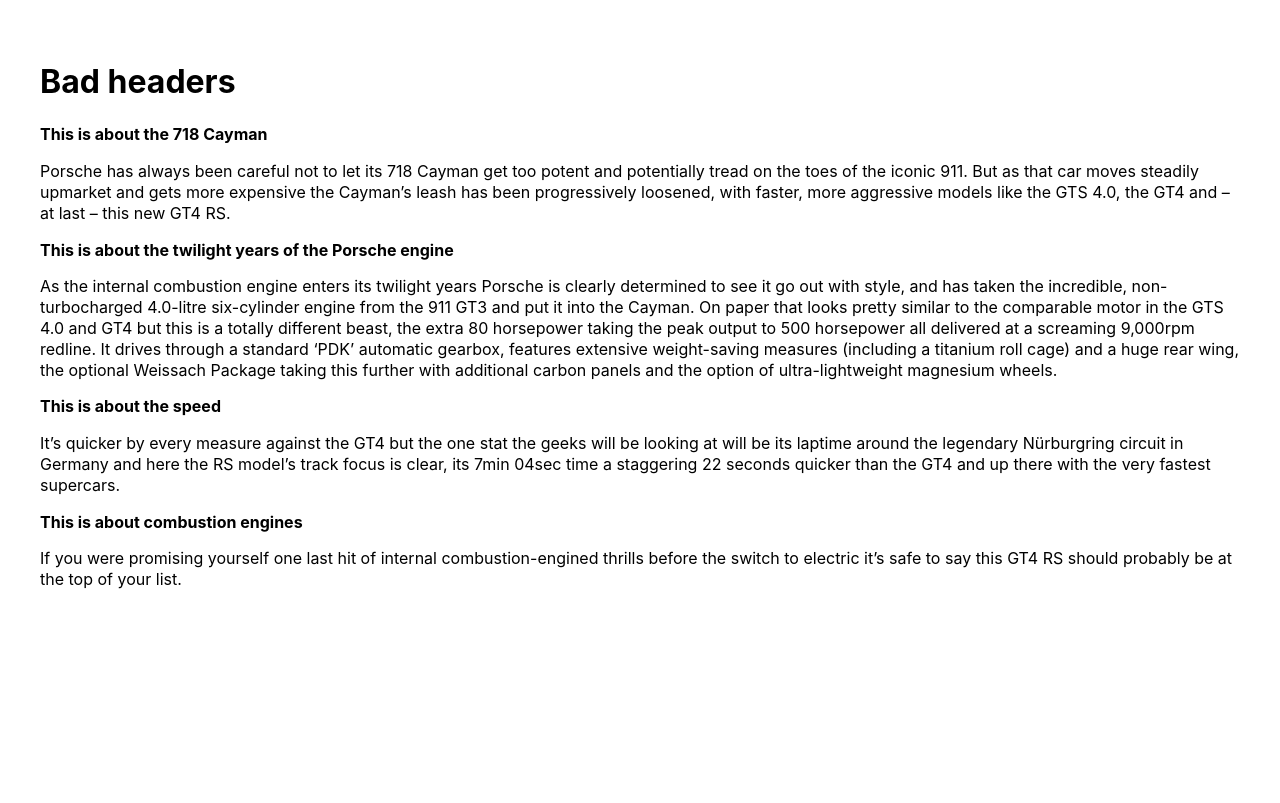
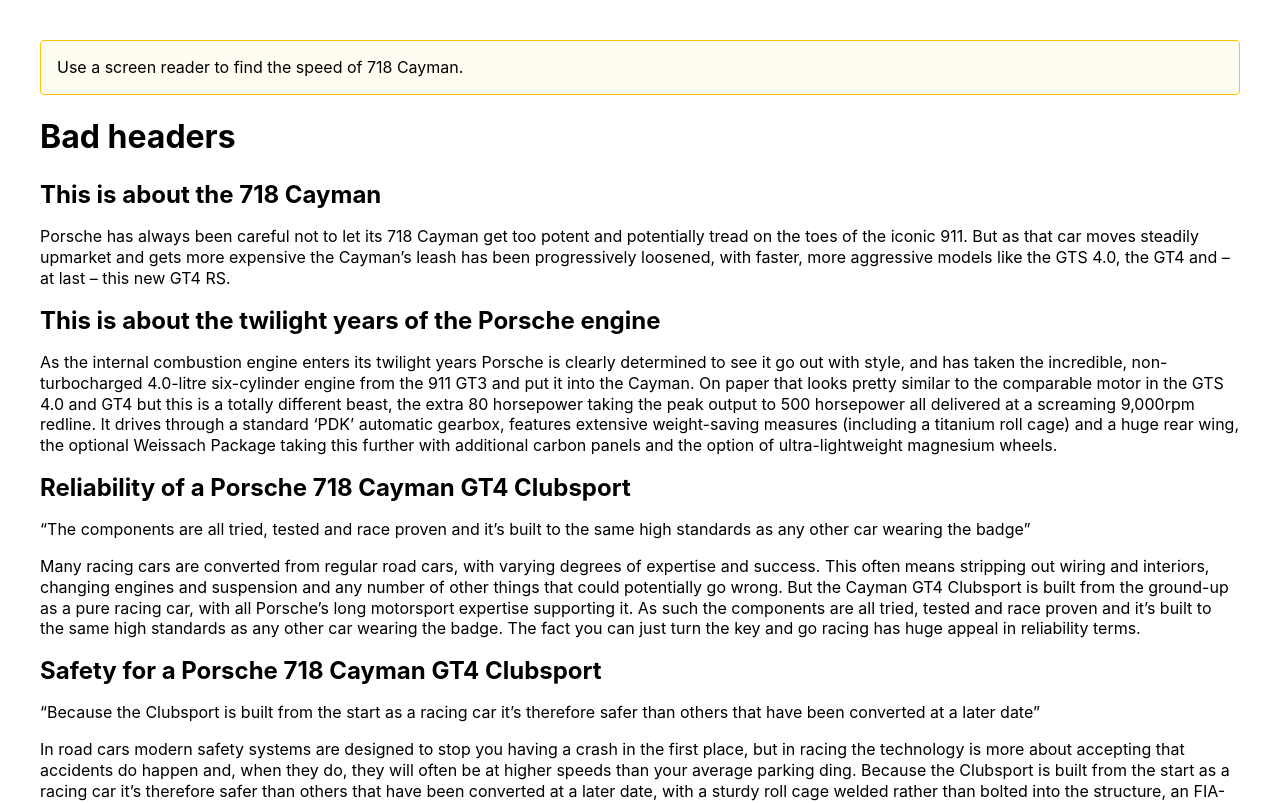
Before and after one commit to stuartthull/accessibility-session, a React (Create React App) app: page /bad-headers in a window 1280 px wide. Shown: the top 803 px of the page. Built offline with nearby package versions, Linux system fonts and the light colour scheme.

Commit message:
fourth push of pages

```diff
--- a/src/App.css
+++ b/src/App.css
@@ -50,3 +50,10 @@
   white-space: nowrap;
   width: 1px;
 }
+
+.banner {
+  background-color: rgb(255, 252, 242);
+  border: 1px solid rgb(255, 196, 0);
+  border-radius: calc(4px);
+  padding: 0 16px;
+}
--- a/src/pages/bad-describedby.jsx
+++ b/src/pages/bad-describedby.jsx
@@ -3,6 +3,9 @@
 function BadDescribe() {
     return (
         <Fragment>
+            <div className={'banner'} aria-hidden={'true'}>
+                <p>What do think is missing from the markup?</p>
+            </div>
             <h1 aria-hidden="true">Described by</h1>
 
             <div>
--- a/src/pages/bad-headers.jsx
+++ b/src/pages/bad-headers.jsx
@@ -3,14 +3,25 @@
 function BadHeaders() {
     return (
         <Fragment>
-            <h1>Bad headers</h1>
-            <p><b>This is about the 718 Cayman</b></p>
+                <div className={'banner'} aria-hidden={'true'}>
+                        <p>Use a screen reader to find the speed of 718 Cayman.</p>
+                </div>
+            <h1 aria-hidden={'true'}>Bad headers</h1>
+            <p><b style={{fontSize:'24px'}}>This is about the 718 Cayman</b></p>
             <p>Porsche has always been careful not to let its 718 Cayman get too potent and potentially tread on the toes of the iconic 911. But as that car moves steadily upmarket and gets more expensive the Cayman’s leash has been progressively loosened, with faster, more aggressive models like the GTS 4.0, the GT4 and – at last – this new GT4 RS.</p>
-            <p><b>This is about the twilight years of the Porsche engine</b></p>
+            <p><b style={{fontSize:'24px'}}>This is about the twilight years of the Porsche engine</b></p>
             <p>As the internal combustion engine enters its twilight years Porsche is clearly determined to see it go out with style, and has taken the incredible, non-turbocharged 4.0-litre six-cylinder engine from the 911 GT3 and put it into the Cayman. On paper that looks pretty similar to the comparable motor in the GTS 4.0 and GT4 but this is a totally different beast, the extra 80 horsepower taking the peak output to 500 horsepower all delivered at a screaming 9,000rpm redline. It drives through a standard ‘PDK’ automatic gearbox, features extensive weight-saving measures (including a titanium roll cage) and a huge rear wing, the optional Weissach Package taking this further with additional carbon panels and the option of ultra-lightweight magnesium wheels.</p>
-            <p><b>This is about the speed</b></p>
+
+            <p><b style={{fontSize:'24px'}}>Reliability of a Porsche 718 Cayman GT4 Clubsport</b></p>
+            <p>“The components are all tried, tested and race proven and it’s built to the same high standards as any other car wearing the badge”</p>
+            <p>Many racing cars are converted from regular road cars, with varying degrees of expertise and success. This often means stripping out wiring and interiors, changing engines and suspension and any number of other things that could potentially go wrong. But the Cayman GT4 Clubsport is built from the ground-up as a pure racing car, with all Porsche’s long motorsport expertise supporting it. As such the components are all tried, tested and race proven and it’s built to the same high standards as any other car wearing the badge. The fact you can just turn the key and go racing has huge appeal in reliability terms.</p>
+
+            <p><b style={{fontSize:'24px'}}>Safety for a Porsche 718 Cayman GT4 Clubsport</b></p>
+            <p>“Because the Clubsport is built from the start as a racing car it’s therefore safer than others that have been converted at a later date”</p>
+            <p>In road cars modern safety systems are designed to stop you having a crash in the first place, but in racing the technology is more about accepting that accidents do happen and, when they do, they will often be at higher speeds than your average parking ding. Because the Clubsport is built from the start as a racing car it’s therefore safer than others that have been converted at a later date, with a sturdy roll cage welded rather than bolted into the structure, an FIA-approved safety seat, six-point harness and the plumbed in fire extinguisher and electrical cut-offs demanded by competition regulations. There’s no escaping motorsport can be a dangerous activity but the Cayman is a safe place to go racing, and even has the road car’s traction control and a variable anti-lock brake system you can tune according to the conditions and track you’re competing on.</p>
+            <p><b style={{fontSize:'24px'}}>The all important speed of the Porsche 718 Cayman GT4</b></p>
             <p>It’s quicker by every measure against the GT4 but the one stat the geeks will be looking at will be its laptime around the legendary Nürburgring circuit in Germany and here the RS model’s track focus is clear, its 7min 04sec time a staggering 22 seconds quicker than the GT4 and up there with the very fastest supercars.</p>
-            <p><b>This is about combustion engines</b></p>
+            <p><b style={{fontSize:'24px'}}>This is about combustion engines</b></p>
             <p>If you were promising yourself one last hit of internal combustion-engined thrills before the switch to electric it’s safe to say this GT4 RS should probably be at the top of your list.</p>
         </Fragment>
     );
--- a/src/pages/bad-list.jsx
+++ b/src/pages/bad-list.jsx
@@ -3,6 +3,9 @@
 function BadList() {
     return (
         <Fragment>
+            <div className={'banner'} aria-hidden={'true'}>
+                <p>Why is this list information not useful?</p>
+            </div>
             <h1 aria-hidden="true">Poorly created lists</h1>
             <p>The most popular types of cheese are:</p>
             <p>Mozzarella <br />
--- a/src/pages/bad-navigation.jsx
+++ b/src/pages/bad-navigation.jsx
@@ -3,6 +3,9 @@
 function BadNavigation() {
     return (
         <Fragment>
+            <div className={'banner'} aria-hidden={'true'}>
+                <p>Why is this navigation not useful?</p>
+            </div>
             <h1 aria-hidden="true">Bad Navigation</h1>
             <p><a href="#">Home</a></p>
 
--- a/src/pages/bad-table.jsx
+++ b/src/pages/bad-table.jsx
@@ -3,6 +3,9 @@
 function BadTable() {
     return (
         <Fragment>
+            <div className={'banner'} aria-hidden={'true'}>
+                <p>Use arrow keys to move between cells, what do you notice?</p>
+            </div>
             <h1 aria-hidden="true">Bad Table</h1>
 
             <table border="1" cellPadding="8">
--- a/src/pages/good-describedby.jsx
+++ b/src/pages/good-describedby.jsx
@@ -12,9 +12,7 @@
                 </span>
             </div>
             <div>
-                <button aria-label="Close" aria-describedby="descriptionClose"
-                        onClick="myDialog.close()">X
-                </button>
+                <button aria-label="Close" aria-describedby="descriptionClose">X</button>
 
                 <div id="descriptionClose">Closing this window will discard any information entered and
                     return you back to the main page
--- a/src/pages/good-form.jsx
+++ b/src/pages/good-form.jsx
@@ -39,7 +39,6 @@
                         <option value="3">Thin and crispy</option>
                         <option value="3">Deep pan</option>
                     </select>
-
                     <p>
                         <button type="submit">Submit your form</button>
                     </p>
--- a/src/pages/good-headers.jsx
+++ b/src/pages/good-headers.jsx
@@ -8,7 +8,16 @@
             <p>Porsche has always been careful not to let its 718 Cayman get too potent and potentially tread on the toes of the iconic 911. But as that car moves steadily upmarket and gets more expensive the Cayman’s leash has been progressively loosened, with faster, more aggressive models like the GTS 4.0, the GT4 and – at last – this new GT4 RS.</p>
             <h2>This is about the twilight years of the Porsche engine</h2>
             <p>As the internal combustion engine enters its twilight years Porsche is clearly determined to see it go out with style, and has taken the incredible, non-turbocharged 4.0-litre six-cylinder engine from the 911 GT3 and put it into the Cayman. On paper that looks pretty similar to the comparable motor in the GTS 4.0 and GT4 but this is a totally different beast, the extra 80 horsepower taking the peak output to 500 horsepower all delivered at a screaming 9,000rpm redline. It drives through a standard ‘PDK’ automatic gearbox, features extensive weight-saving measures (including a titanium roll cage) and a huge rear wing, the optional Weissach Package taking this further with additional carbon panels and the option of ultra-lightweight magnesium wheels.</p>
-            <h2>This is about the speed</h2>
+            <h2>Reliability of a Porsche 718 Cayman GT4 Clubsport</h2>
+            <p>“The components are all tried, tested and race proven and it’s built to the same high standards as any other car wearing the badge”</p>
+            <p>Many racing cars are converted from regular road cars, with varying degrees of expertise and success. This often means stripping out wiring and interiors, changing engines and suspension and any number of other things that could potentially go wrong. But the Cayman GT4 Clubsport is built from the ground-up as a pure racing car, with all Porsche’s long motorsport expertise supporting it. As such the components are all tried, tested and race proven and it’s built to the same high standards as any other car wearing the badge. The fact you can just turn the key and go racing has huge appeal in reliability terms.</p>
+
+            <h2>Safety for a Porsche 718 Cayman GT4 Clubsport</h2>
+            <p>“Because the Clubsport is built from the start as a racing car it’s therefore safer than others that have been converted at a later date”</p>
+            <p>In road cars modern safety systems are designed to stop you having a crash in the first place, but in racing the technology is more about accepting that accidents do happen and, when they do, they will often be at higher speeds than your average parking ding. Because the Clubsport is built from the start as a racing car it’s therefore safer than others that have been converted at a later date, with a sturdy roll cage welded rather than bolted into the structure, an FIA-approved safety seat, six-point harness and the plumbed in fire extinguisher and electrical cut-offs demanded by competition regulations. There’s no escaping motorsport can be a dangerous activity but the Cayman is a safe place to go racing, and even has the road car’s traction control and a variable anti-lock brake system you can tune according to the conditions and track you’re competing on.</p>
+
+            <h2>The all important speed of the Porsche 718 Cayman GT4</h2>
+            <p>With PDK and activated Launch Control, the 718 Cayman GT4 sprints to 62mph in just 3.9 seconds. The maximum speed: 188mph.</p>
             <p>It’s quicker by every measure against the GT4 but the one stat the geeks will be looking at will be its laptime around the legendary Nürburgring circuit in Germany and here the RS model’s track focus is clear, its 7min 04sec time a staggering 22 seconds quicker than the GT4 and up there with the very fastest supercars.</p>
             <h2>This is about combustion engines</h2>
             <p>If you were promising yourself one last hit of internal combustion-engined thrills before the switch to electric it’s safe to say this GT4 RS should probably be at the top of your list.</p>
```
Also changed, not shown: src/pages/bad-form.jsx (+5 -5 lines), src/pages/home.jsx (+23 -19 lines). Lines whose indentation alone changed are shown as unchanged.
